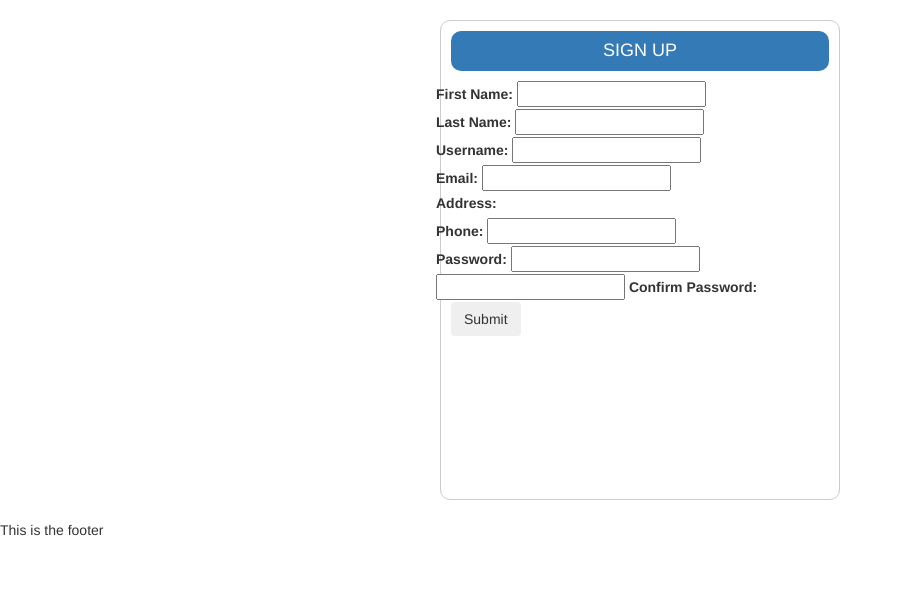
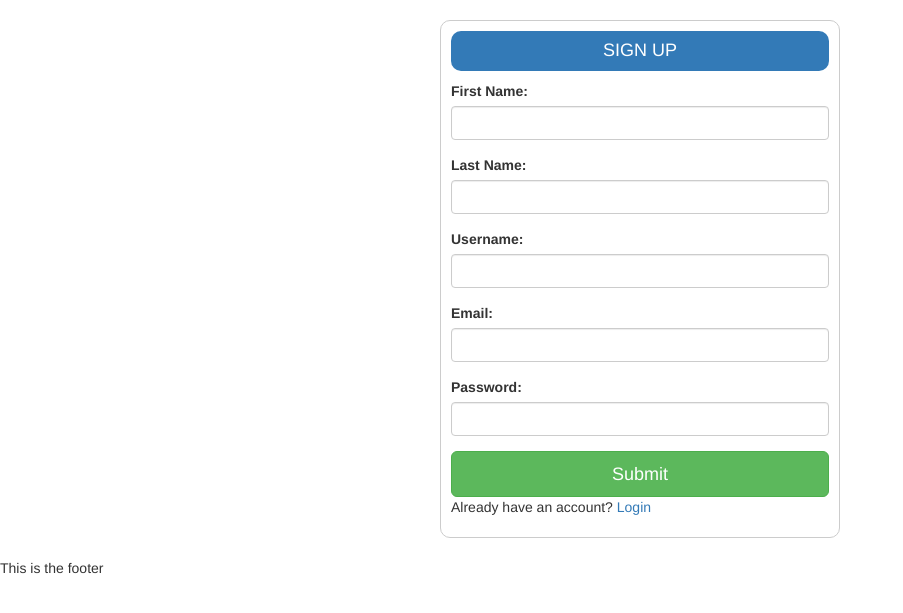
Before and after one commit to emmanuel-isaac/gifty, a Django app: page /user/signup/ in a window 1280 px wide. Shown: the part 100-713 px from the top of the page, without its empty margins (0-903 px from the left). Run offline with Django 3.2, Linux system fonts and the light colour scheme; parts of the project's set-up code (start-up, migrations or seed data) failed here and were passed over; some libraries are stand-ins or nearby versions.

Commit message:
Edit signup template

```diff
--- a/templates/auth/signup.html
+++ b/templates/auth/signup.html
@@ -7,66 +7,32 @@
 
 {% block content %}
 
-	<div id="signup-form">
+	<div id="signup-form" class="container">
 		<h4>SIGN UP</h4>
-		{% if password_error %}
-			<p class='red-text'>{{ password_error }}</p>
-		{% endif %}
-		<form action="{% url 'signup' %}" method="post">
-	    {% csrf_token %}
-	    	<div class='row'>
-				<div class="fieldWrapper col s6 input-field">
-				    {{ form.first_name.errors }}
-				    <label for="{{ form.first_name.id_for_label }}">First Name:</label>
-				    {{ form.first_name }}
-				</div>
-				<div class="fieldWrapper col s6 input-field">
-				    {{ form.last_name.errors }}
-				    <label for="{{ form.last_name.id_for_label }}">Last Name:</label>
-				    {{ form.last_name }}
-				</div>
-			</div>
-
-			<div class="row">
-				<div class="fieldWrapper col s6 input-field">
-				    {{ form.username.errors }}
-				    <label for="{{ form.username.id_for_label }}">Username:</label>
-				    {{ form.username }}
-				</div>
-				<div class="fieldWrapper col s6 input-field">
-				    {{ form.email.errors }}
-				    <label for="{{ form.email.id_for_label }}">Email:</label>
-				    <input type="email" name="email" id="{{ form.email.id_for_label }}">
-				</div>
-			</div>
-
-			<div class="row">
-				<div class="fieldWrapper col s6 input-field">
-				    {{ form.address.errors }}
-				    <label for="{{ form.address.id_for_label }}">Address:</label>
-				    {{ form.address }}
-				</div>
-				<div class="fieldWrapper col s6 input-field">
-				    {{ form.phone.errors }}
-				    <label for="{{ form.phone.id_for_label }}">Phone:</label>
-				    <input type="number" name="phone" id="{{ form.phone.id_for_label }}">
-				</div>
-			</div>
-
-			<div class="row">
-				<div class="fieldWrapper col s6 input-field">
-				    {{ form.password.errors }}
-				    <label for="{{ form.password.id_for_label }}">Password:</label>
-				    <input type="password" name="password" id="{{ form.password.id_for_label }}">
-				</div>
-				<div class="input-field col s6">
-					<input type="password" name="confirm-password" id="confirm-password">
-					<label for="confirm-password">Confirm Password:</label>
-				</div>
-			</div>
-			<button class="btn waves-effect waves-light" type="submit" name="action">Submit
-    			<i class="mdi-content-send right"></i>
-  			</button>
+		<form action="{% url 'signup' %}" method="post">{% csrf_token %}
+			{{ form.non_field_errors }}
+			<div class="form-group">
+		    <label for="first_name">First Name:</label>
+		    <input type="text" class="form-control" name="first_name" required>
+		  </div>
+		  <div class="form-group">
+		    <label for="last_name">Last Name:</label>
+		    <input type="text" class="form-control" name="last_name" required>
+		  </div>
+		  <div class="form-group">
+		    <label for="username">Username:</label>
+		    <input type="text" class="form-control" name="username" required>
+		  </div>
+		  <div class="form-group">
+		    <label for="email">Email:</label>
+		    <input type="email" class="form-control" name="email" required>
+		  </div>
+		  <div class="form-group">
+		    <label for="password">Password:</label>
+		    <input type="password" class="form-control" name="password" required>
+		  </div>
+	    <button class="btn btn-success btn-lg signup-submit">Submit</button>
+	    <p>Already have an account? <a href="{% url 'login' %}">Login</a></p>
 		</form>
 	</div>
 {% endblock content %}
@@ -74,20 +40,6 @@
 
 {% block local_js %}
 
-	<script type="text/javascript">
-		$(document).ready(function () {
-			$('.errorlist').hide();
-			var markErrorInput = function () {
-				num_divs = $(".fieldWrapper:contains('This field is required')").length
-				count = 0
-				while (count < num_divs) {
-					div = $(".fieldWrapper:contains('This field is required')")[count];
-					$(div).find('input').css( "border-bottom", "thin red solid" );
-					count++;
-				}
-			};
-			markErrorInput();
-		});
-	</script>
+	<script type="text/javascript"></script>
 
 {% endblock local_js %}
```
